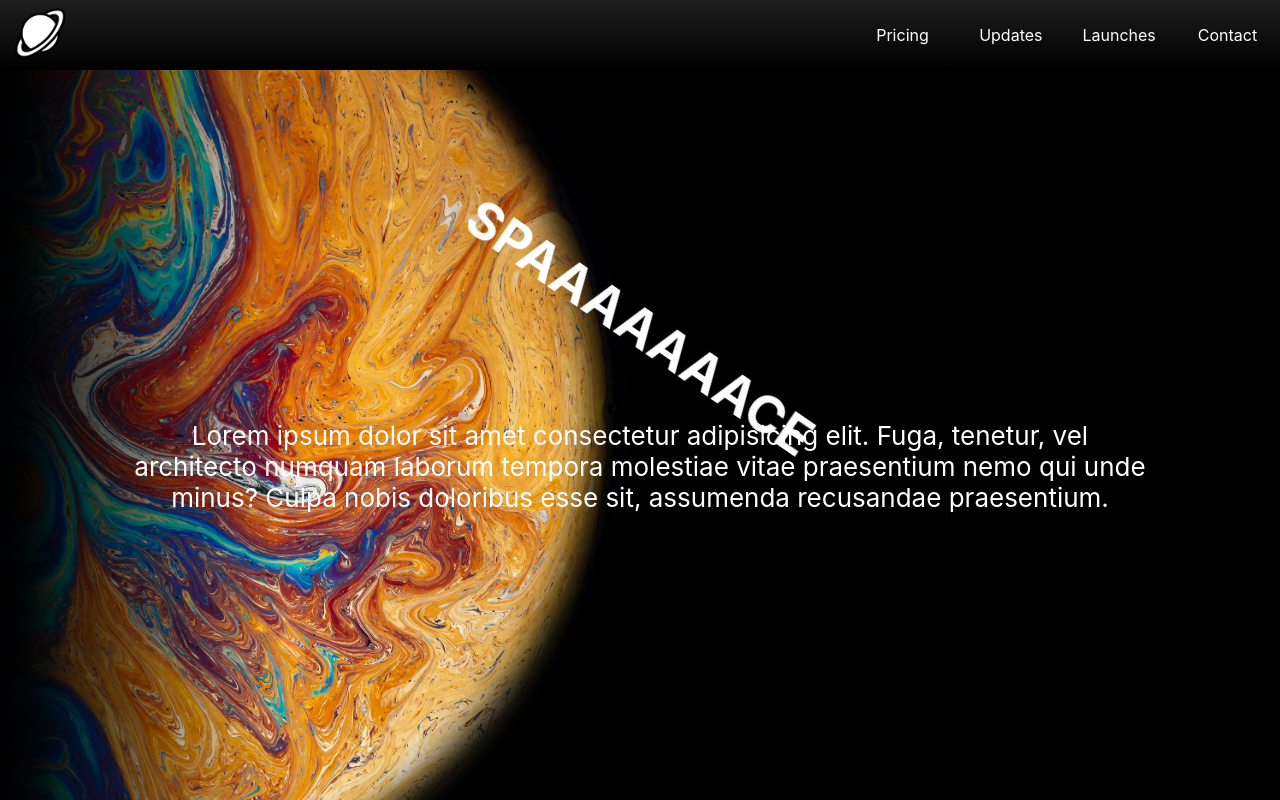
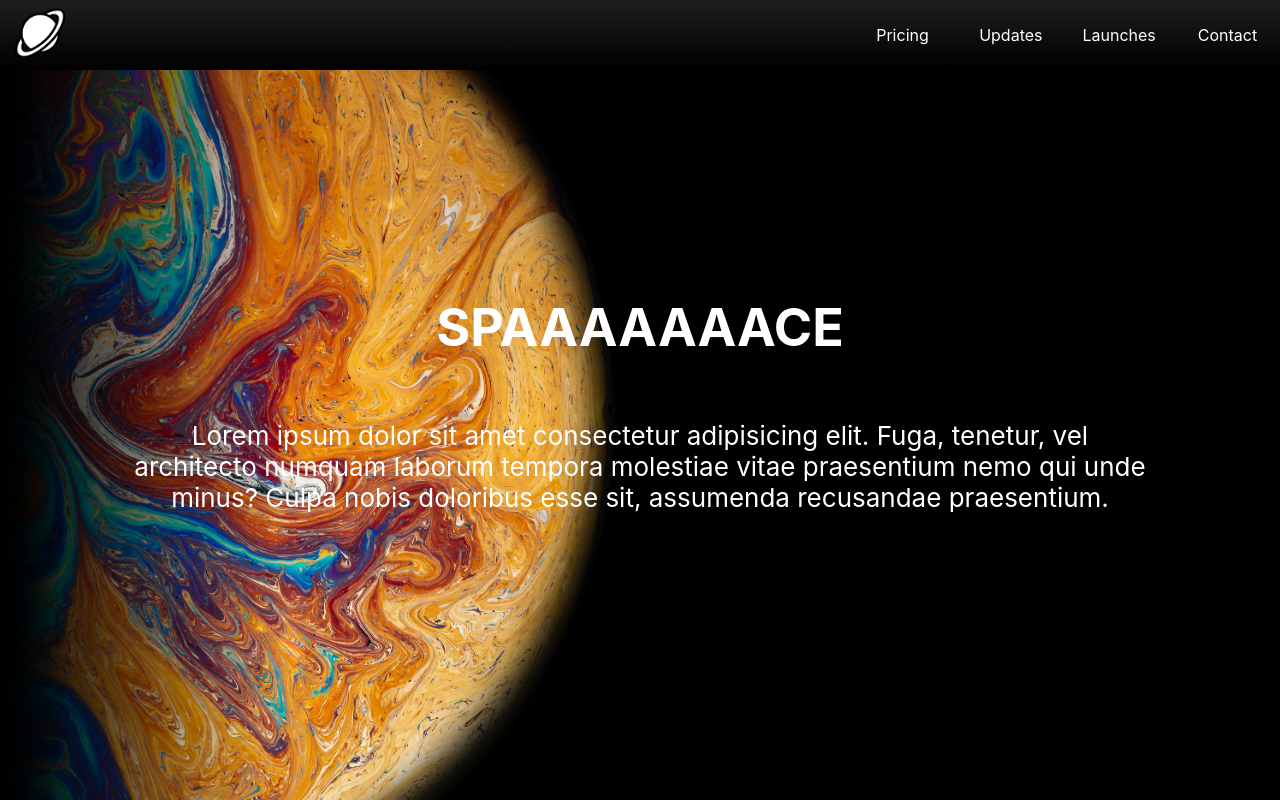
Before and after one commit to Catalystiq/vortexvoyages, a React (Create React App) app in the folder tsa-webmaster/: page / in a window 1280 px wide. Built offline with nearby package versions, Linux system fonts and the light colour scheme.

Commit message:
Remove spinning text

```diff
--- a/tsa-webmaster/src/App.css
+++ b/tsa-webmaster/src/App.css
@@ -21,19 +21,6 @@
 	max-width: 80%;
 }
 
-.App-spin {
-	animation: spin 5s linear infinite;
-}
-
-@keyframes spin {
-	0% {
-		transform: rotate(0deg);
-	}
-	100% {
-		transform: rotate(360deg);
-	}
-}
-
 ::-webkit-scrollbar {
 	display: none;
 }
--- a/tsa-webmaster/src/App.js
+++ b/tsa-webmaster/src/App.js
@@ -5,8 +5,8 @@ function App() {
 	return (
 		<div className="App">
 			<NavBar></NavBar>
-			<header className="App-header">
-				<h1 className="App-spin">SPAAAAAAACE</h1>
+			<div className="App-header">
+				<h1 className="App-heading">SPAAAAAAACE</h1>
 				<div className="App-text">
 					<p>
 						Lorem ipsum dolor sit amet consectetur adipisicing elit. Fuga,
@@ -15,7 +15,7 @@ function App() {
 						assumenda recusandae praesentium.
 					</p>
 				</div>
-			</header>
+			</div>
 		</div>
 	)
 }
```
